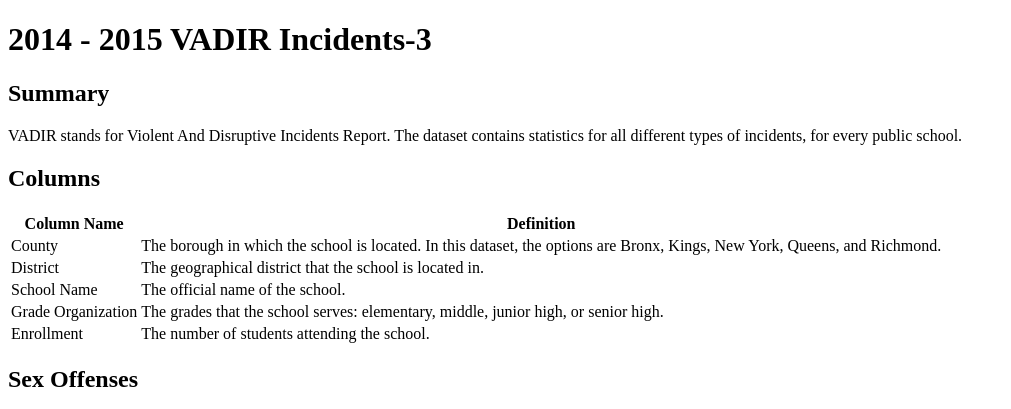
After one commit to mmbredesen/know-your-school, a Flask app: page /vadir in a window 1280 px wide. The commit adds this page. Shown: the top 409 px of the page, without its empty margins (0-1011 px from the left). Run offline with Flask 2, Linux system fonts and the light colour scheme.

Commit message:
Added images

```diff
--- a/app.py
+++ b/app.py
@@ -19,6 +19,10 @@ def data():
 def school_safety():
     return render_template("school_safety.html")
 
+@app.route("/vadir", methods=["GET","POST"])
+def vadir():
+    return render_template("vadir.html")
+
 @app.route("/petitions")
 def petitions():
     return render_template("petitions.html")
--- a/templates/data.html
+++ b/templates/data.html
@@ -10,5 +10,8 @@
         <form action="{{ url_for('school_safety') }}" method="post">
             <button>2010 - 2016 School Safety Report</button>
         </form>
+        <form action="{{ url_for('vadir') }}" method="post">
+            <button>2014 - 2015 VADIR Incidents-3</button>
+        </form>
     </body>
 </html>
--- /dev/null
+++ b/templates/vadir.html
@@ -0,0 +1,55 @@
+<!DOCTYPE html>
+<html>
+    <head>
+        <title>Know Your School: VADIR Incidents</title>
+    </head>
+    <body>
+        <h1>2014 - 2015 VADIR Incidents-3</h1>
+        <h2>Summary</h2>
+        <p>
+            VADIR stands for Violent And Disruptive Incidents Report. The
+            dataset contains statistics for all different types of
+            incidents, for every public school.
+        </p>
+        <h2>Columns</h2>
+        <table>
+            <tr>
+                <th>Column Name</th>
+                <th>Definition</th>
+            </tr>
+            <tr>
+                <td>County</td>
+                <td>The borough in which the school is located. In this
+                    dataset, the options are Bronx, Kings, New York,
+                    Queens, and Richmond.
+                </td>
+            </tr>
+            <tr>
+                <td>District</td>
+                <td>The geographical district that the school is located in.
+                </td>
+            </tr>
+            <tr>
+                <td>School Name</td>
+                <td>The official name of the school.
+                </td>
+            </tr>
+            <tr>
+                <td>Grade Organization</td>
+                <td>The grades that the school serves: elementary,
+                    middle, junior high, or senior high.
+                </td>
+            </tr>
+            <tr>
+                <td>Enrollment</td>
+                <td>The number of students attending the school.</td>
+            </tr>
+        </table>
+        <h2>Sex Offenses</h2>
+        <div id="sex_offenses_images">
+            <a href="http://tinypic.com?ref=2h72uch" target="_blank"><img src="http://i64.tinypic.com/2h72uch.jpg" border="0" alt="Image and video hosting by TinyPic" width="1000"></a>
+            <a href="http://tinypic.com?ref=33e6jiq" target="_blank"><img src="http://i68.tinypic.com/33e6jiq.jpg" border="0" alt="Image and video hosting by TinyPic" width="1000"></a>
+            <a href="http://tinypic.com?ref=dm6wie" target="_blank"><img src="http://i65.tinypic.com/dm6wie.jpg" border="0" alt="Image and video hosting by TinyPic" width="1000"></a>
+        </div>
+    </body>
+</html>
```
Also changed, not shown: templates/school_safety.html (+0 -17 lines).
